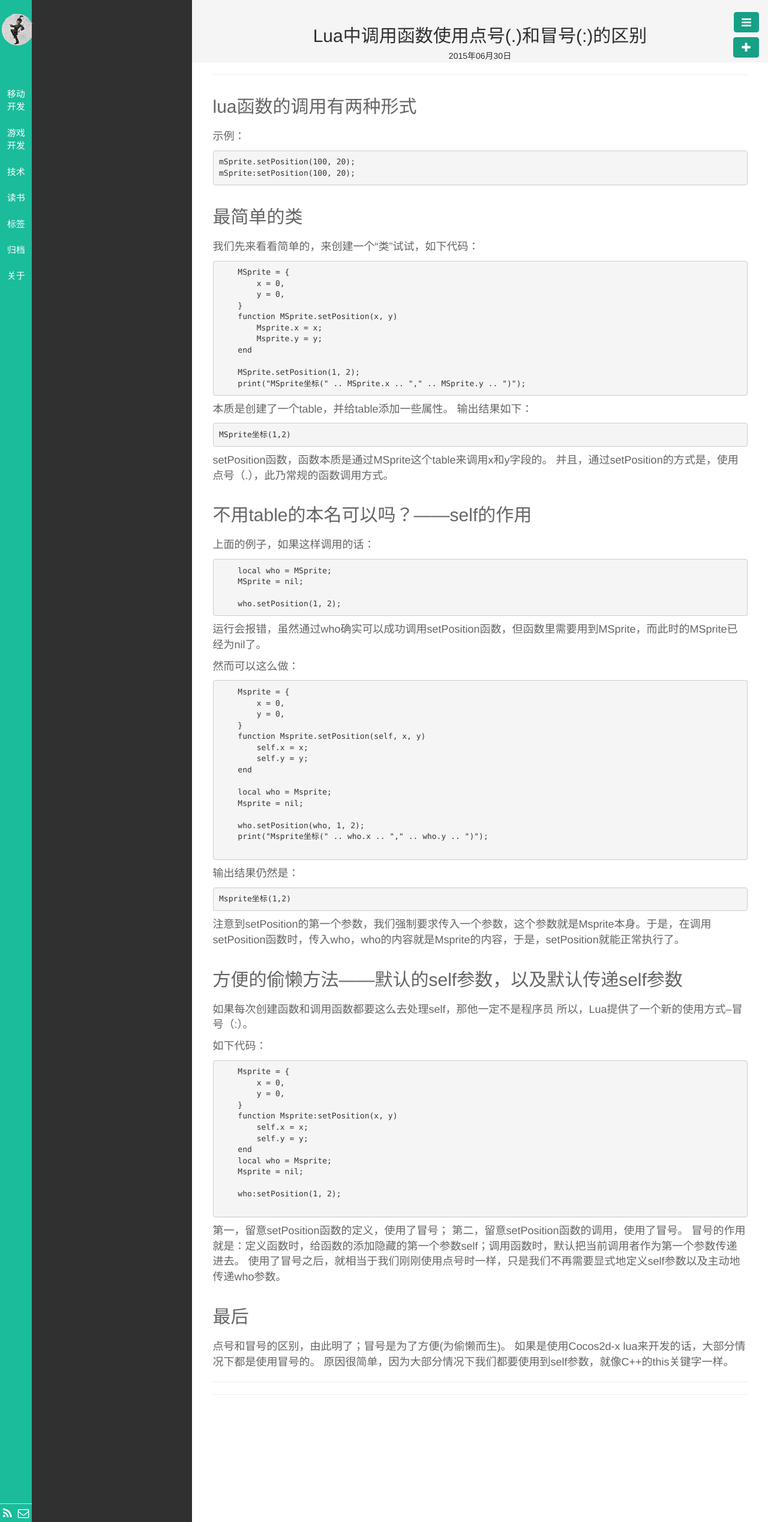
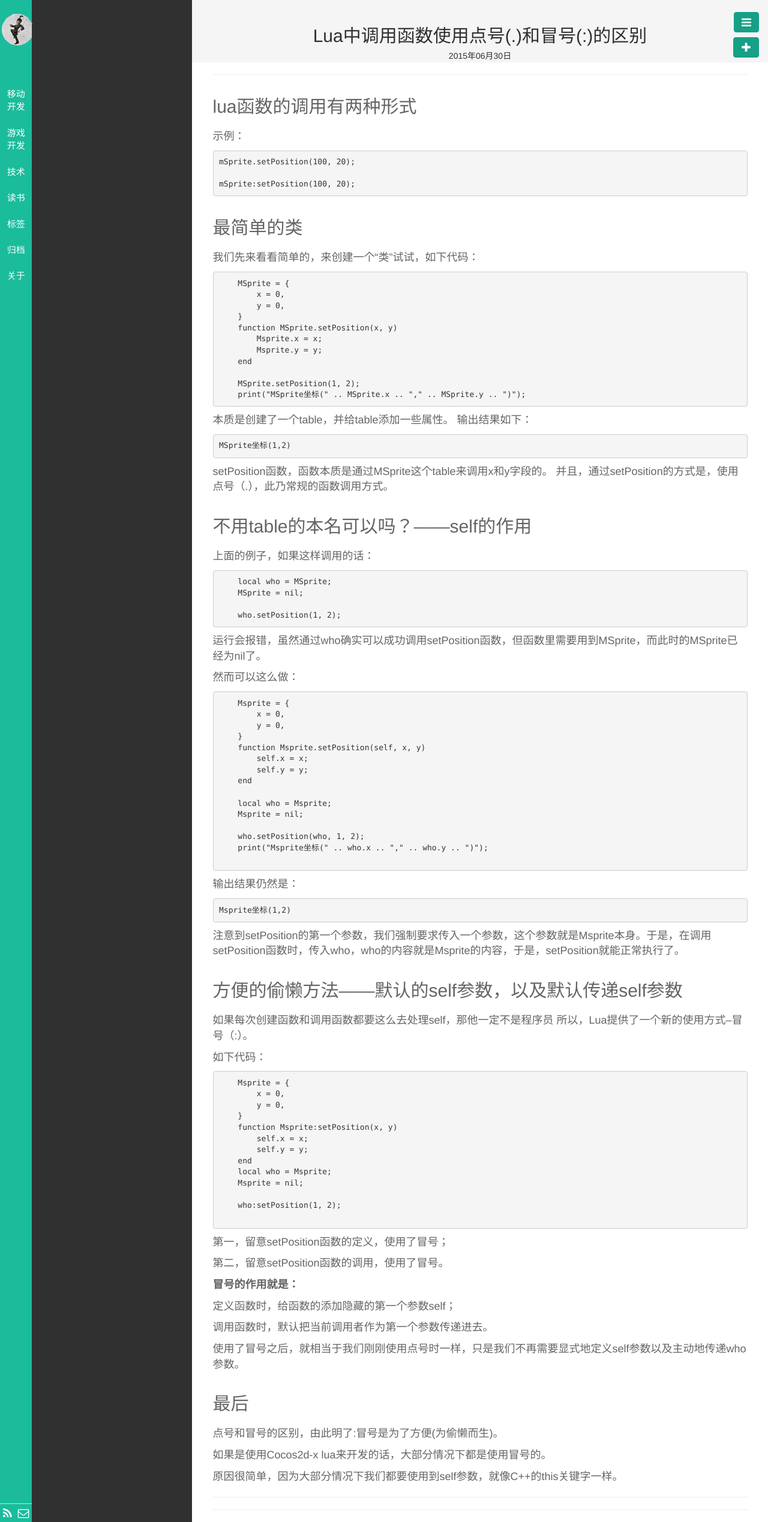
Before and after one commit to darklost/darklost.github.io, a Jekyll site: the page built from _posts/游戏开发/lua/2015-06-30-lua-tags.md, in a window 1280 px wide. Shown: the whole page at 60% size. Built offline with Jekyll 4.4.1, drawn with Linux system fonts in a browser that asks for light colours; nearby versions of some CDN libraries; library files that are not in the unit come from our copies; Markdown is read by kramdown in place of the engine named in the settings.

Commit message:
add a new blog

`````diff
--- a/_posts/游戏开发/lua/2015-06-30-lua-tags.md
+++ b/_posts/游戏开发/lua/2015-06-30-lua-tags.md
@@ -8,8 +8,10 @@ description:
 ---
 ##lua函数的调用有两种形式
 示例：
+
 ```lua
 mSprite.setPosition(100, 20);
+
 mSprite:setPosition(100, 20);
 ```
 
@@ -17,6 +19,7 @@ mSprite:setPosition(100, 20);
 
 ##最简单的类
 我们先来看看简单的，来创建一个“类”试试，如下代码：
+
 ```lua
     MSprite = {
         x = 0,
@@ -34,14 +37,17 @@ mSprite:setPosition(100, 20);
 
 本质是创建了一个table，并给table添加一些属性。
 输出结果如下：
+
 ```
 MSprite坐标(1,2)
-````
+```
+
 setPosition函数，函数本质是通过MSprite这个table来调用x和y字段的。
 并且，通过setPosition的方式是，使用点号（.），此乃常规的函数调用方式。
 
 ##不用table的本名可以吗？——self的作用
 上面的例子，如果这样调用的话：
+
 ```lua
     local who = MSprite;
     MSprite = nil;
@@ -53,6 +59,7 @@ setPosition函数，函数本质是通过MSprite这个table来调用x和y字段
 运行会报错，虽然通过who确实可以成功调用setPosition函数，但函数里需要用到MSprite，而此时的MSprite已经为nil了。
 
 然而可以这么做：
+
 ```lua
     Msprite = {
         x = 0,
@@ -72,6 +79,7 @@ setPosition函数，函数本质是通过MSprite这个table来调用x和y字段
 ```
 
 输出结果仍然是：
+
 ```lua
 Msprite坐标(1,2)
 ```
@@ -83,6 +91,7 @@ Msprite坐标(1,2)
 所以，Lua提供了一个新的使用方式--冒号（:）。
 
 如下代码：
+
 ```lua
     Msprite = {
         x = 0,
@@ -99,14 +108,28 @@ Msprite坐标(1,2)
 
 ```
 
+
 第一，留意setPosition函数的定义，使用了冒号；
+
+
 第二，留意setPosition函数的调用，使用了冒号。
-冒号的作用就是：定义函数时，给函数的添加隐藏的第一个参数self；调用函数时，默认把当前调用者作为第一个参数传递进去。
+
+
+
+
+**冒号的作用就是：**
+
+定义函数时，给函数的添加隐藏的第一个参数self；
+
+调用函数时，默认把当前调用者作为第一个参数传递进去。
+
 使用了冒号之后，就相当于我们刚刚使用点号时一样，只是我们不再需要显式地定义self参数以及主动地传递who参数。
 
 ##最后
-点号和冒号的区别，由此明了；冒号是为了方便(为偷懒而生)。
+点号和冒号的区别，由此明了:冒号是为了方便(为偷懒而生)。
+
 如果是使用Cocos2d-x lua来开发的话，大部分情况下都是使用冒号的。
+
 原因很简单，因为大部分情况下我们都要使用到self参数，就像C++的this关键字一样。
 
 
`````
